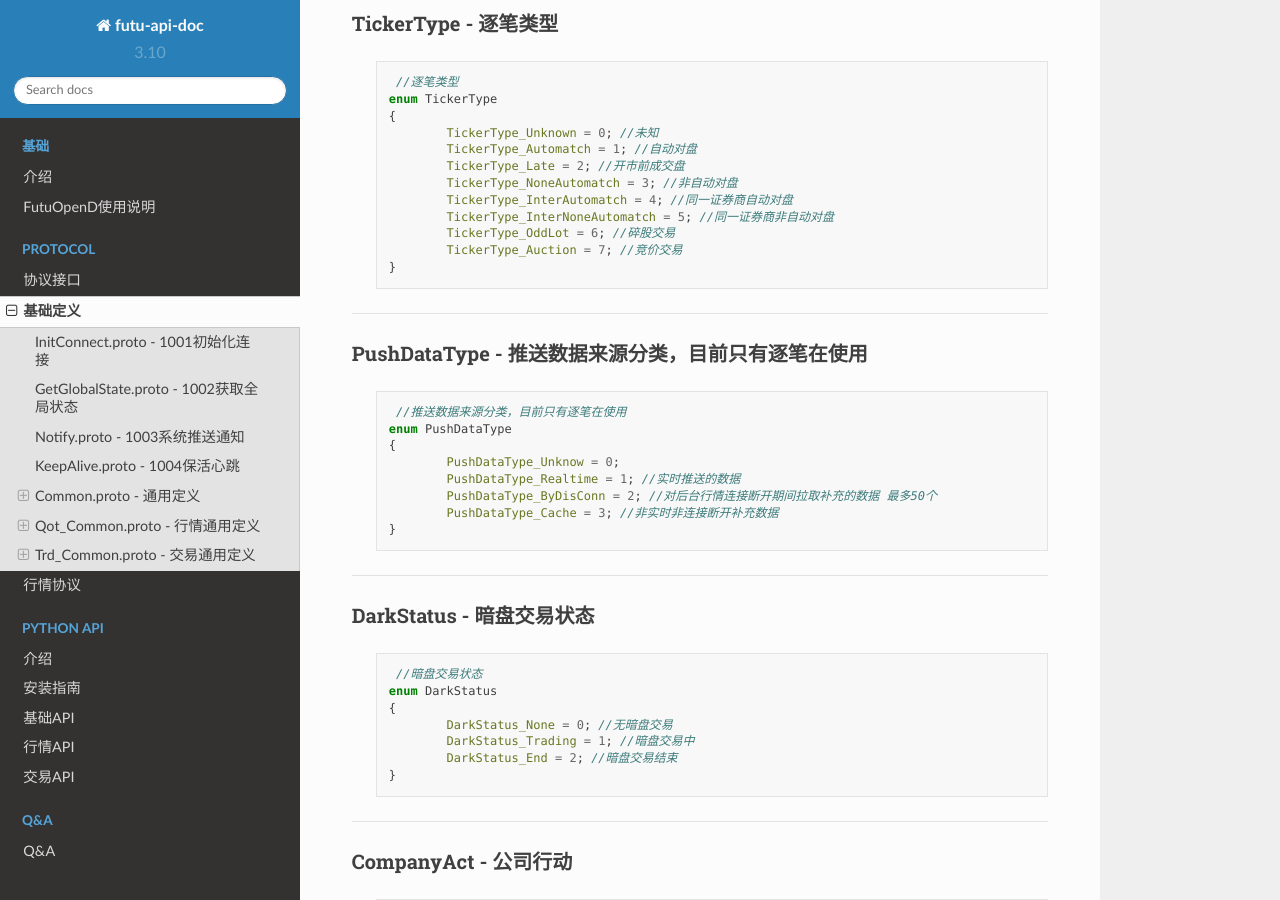
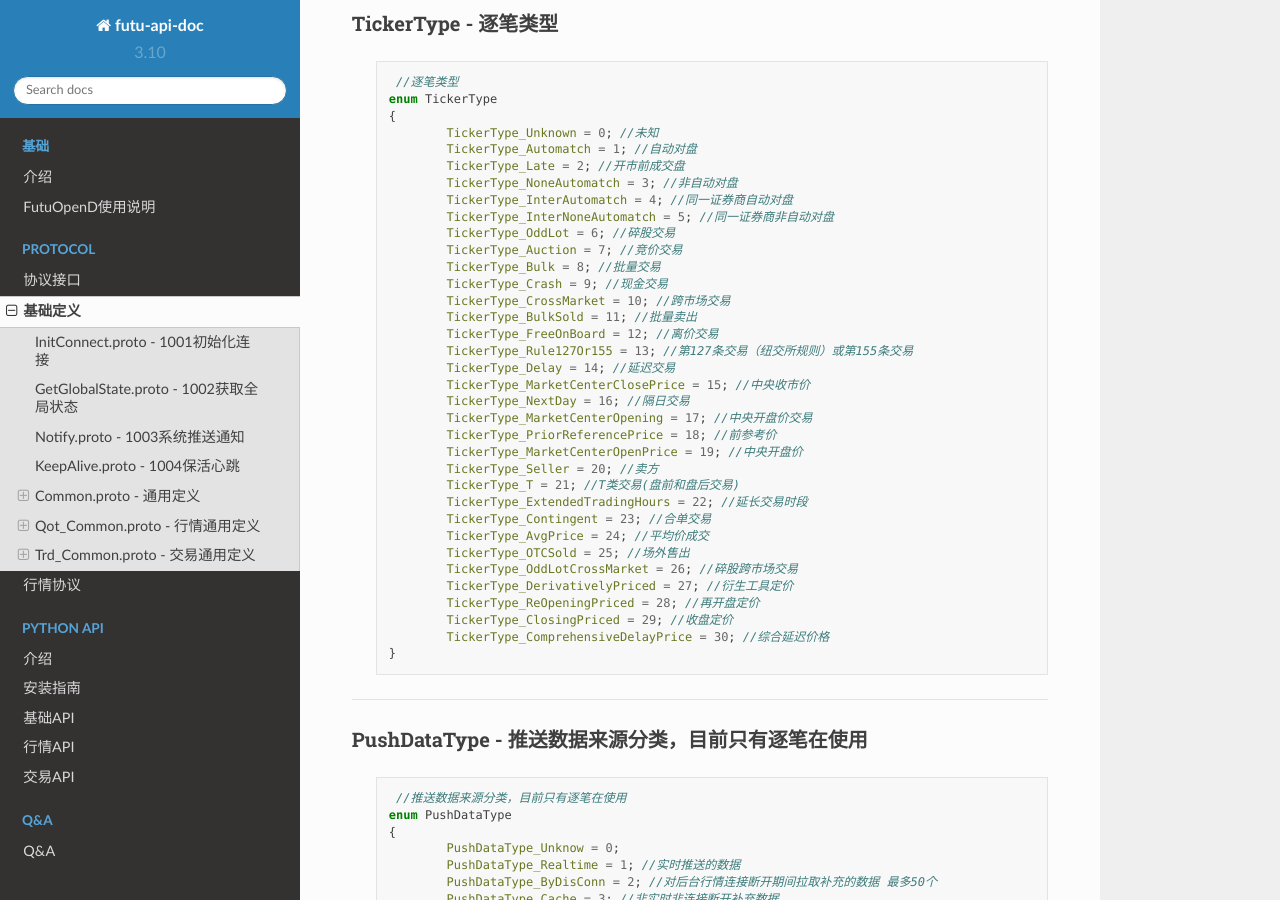
Before and after one commit to FutunnOpen/futu-api-doc, a Sphinx documentation site: the page built from doc_maker/source/protocol/base_define.rst, in a window 1280 px wide and 900 px high, scrolled down 9789 px. Built offline with Sphinx 7.4.7 and the Read the Docs theme 2.0.0, drawn with Linux system fonts in a browser that asks for light colours; pages that are not in the unit, such as notebooks, are missing from menus.

```diff
--- a/doc_maker/source/protocol/base_define.rst
+++ b/doc_maker/source/protocol/base_define.rst
@@ -578,6 +578,29 @@
 		TickerType_InterNoneAutomatch = 5; //同一证券商非自动对盘
 		TickerType_OddLot = 6; //碎股交易
 		TickerType_Auction = 7; //竞价交易
+		TickerType_Bulk = 8; //批量交易
+		TickerType_Crash = 9; //现金交易
+		TickerType_CrossMarket = 10; //跨市场交易
+		TickerType_BulkSold = 11; //批量卖出
+		TickerType_FreeOnBoard = 12; //离价交易
+		TickerType_Rule127Or155 = 13; //第127条交易（纽交所规则）或第155条交易
+		TickerType_Delay = 14; //延迟交易
+		TickerType_MarketCenterClosePrice = 15; //中央收市价
+		TickerType_NextDay = 16; //隔日交易
+		TickerType_MarketCenterOpening = 17; //中央开盘价交易
+		TickerType_PriorReferencePrice = 18; //前参考价
+		TickerType_MarketCenterOpenPrice = 19; //中央开盘价
+		TickerType_Seller = 20; //卖方
+		TickerType_T = 21; //T类交易(盘前和盘后交易)
+		TickerType_ExtendedTradingHours = 22; //延长交易时段
+		TickerType_Contingent = 23; //合单交易
+		TickerType_AvgPrice = 24; //平均价成交
+		TickerType_OTCSold = 25; //场外售出
+		TickerType_OddLotCrossMarket = 26; //碎股跨市场交易
+		TickerType_DerivativelyPriced = 27; //衍生工具定价
+		TickerType_ReOpeningPriced = 28; //再开盘定价
+		TickerType_ClosingPriced = 29; //收盘定价
+		TickerType_ComprehensiveDelayPrice = 30; //综合延迟价格
 	}
 
 -----------------------------------------------
```
Also changed, not shown: doc_maker/source/api/Quote_API.rst (+7 -7 lines), doc_maker/source/protocol/quote_protocol.rst (+7 -7 lines).
